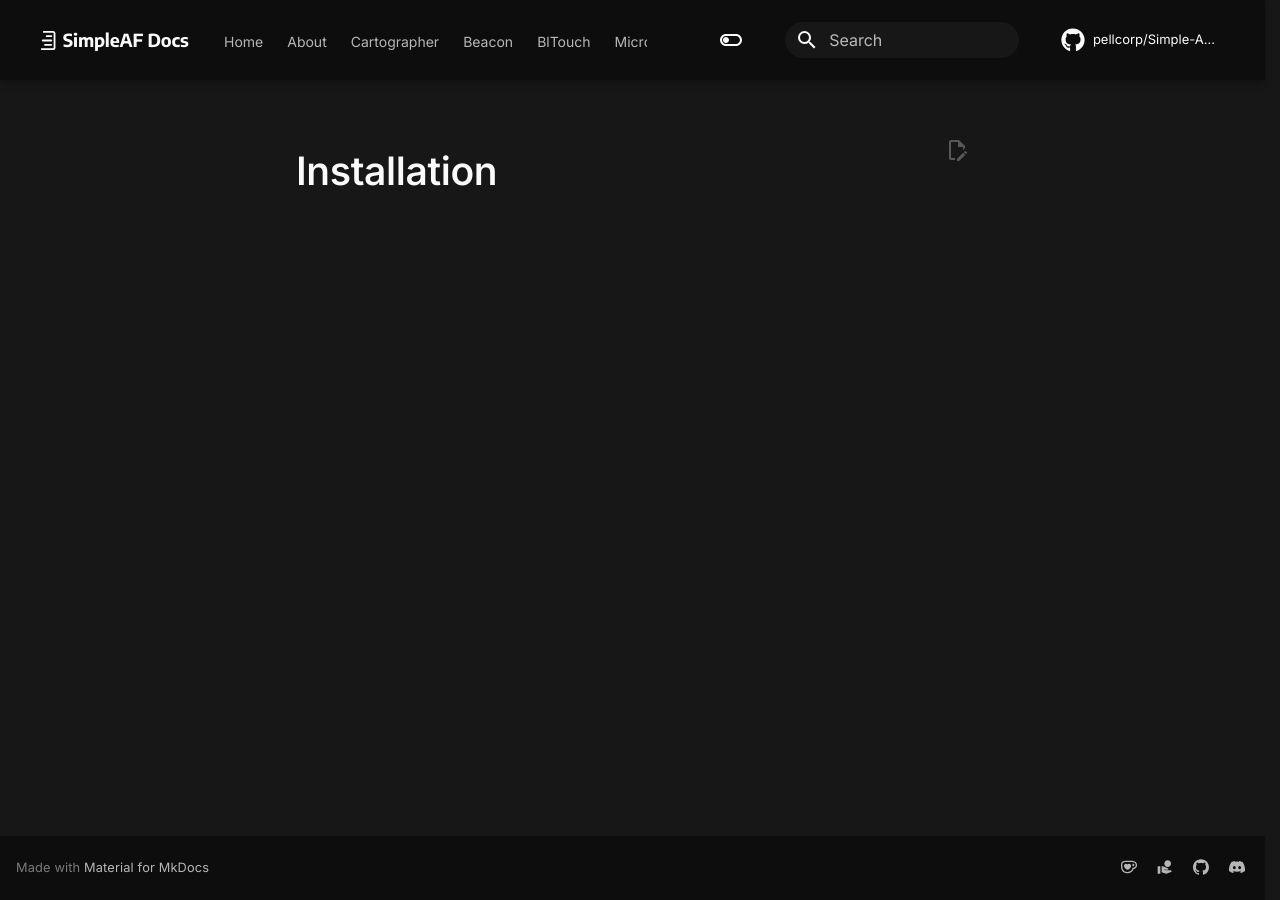
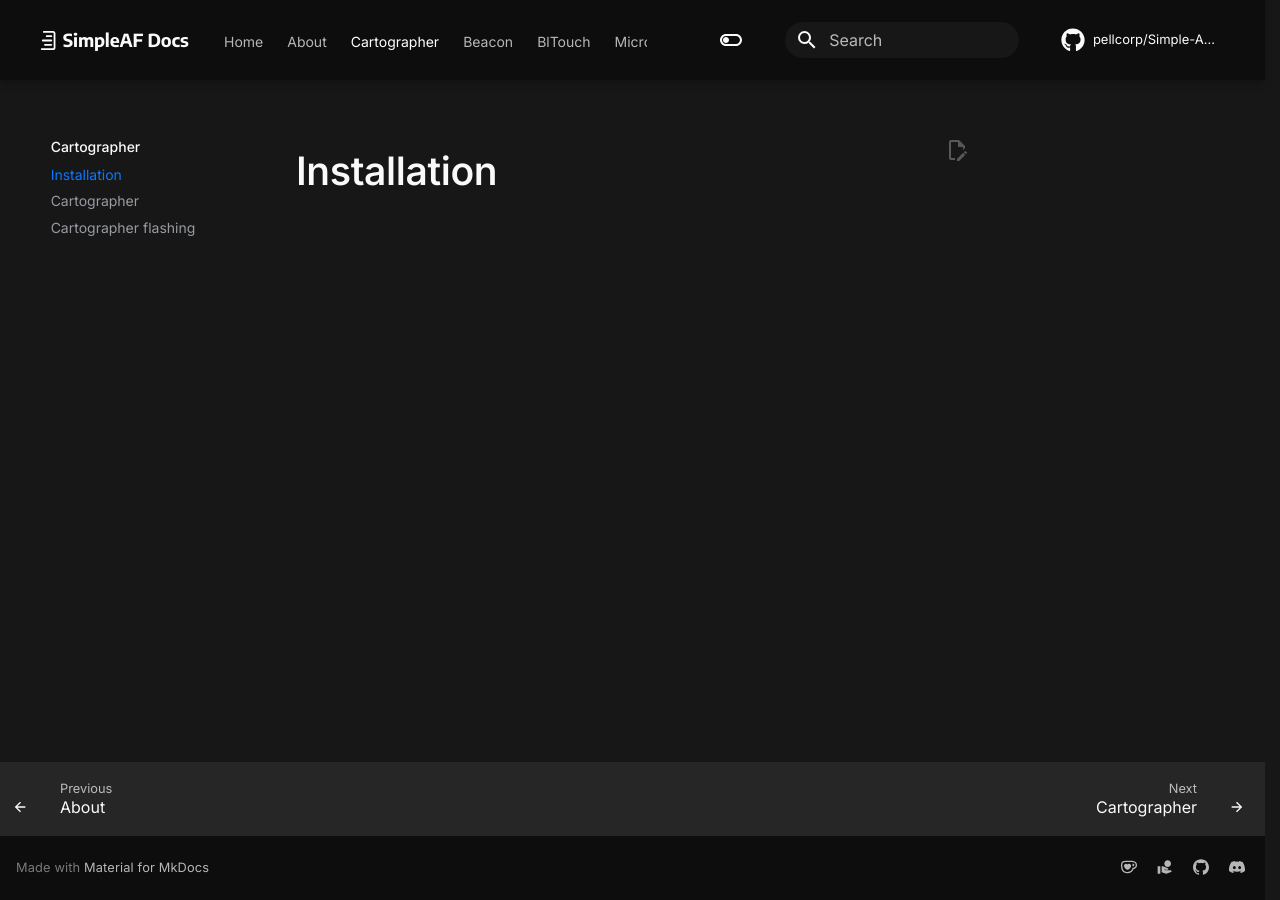
Before and after one commit to pellcorp/Simple-AF-Wiki, an MkDocs documentation site: the page built from docs/cartinstall.md, in a window 1280 px wide. Built offline with MkDocs 1.6.1 and Material for MkDocs 9.7.7, drawn with Linux system fonts in a browser that asks for light colours; comment, search, counter and statistics services are not loaded; part of the change alters nothing that is shown.

```diff
--- a/mkdocs.yml
+++ b/mkdocs.yml
@@ -128,7 +128,7 @@ nav:
   - Home: index.md
   - About: readme.md
   - Cartographer:
-      - installation.md
+      - cartinstall.md
       - cartographer.md
       - cartographer_flashing.md
   - Beacon:
```
